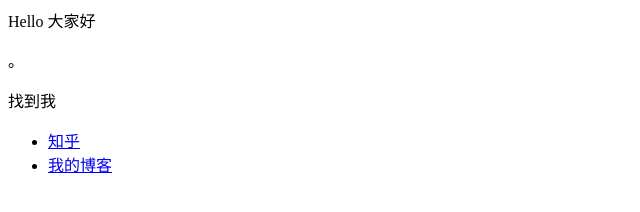
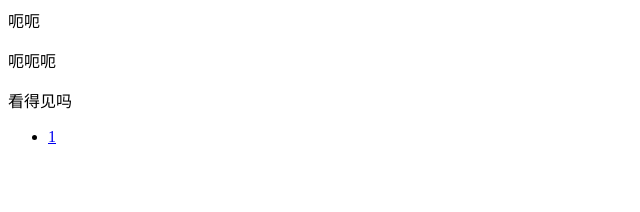
Before and after one commit to noslitee/noslitee.github.io, a plain HTML site: page index.html in a window 1280 px wide. Shown: the whole page, without its empty margins (0-640 px from the left). Drawn offline with Linux system fonts and the light colour scheme.

Commit message:
index.html

```diff
--- a/index.html
+++ b/index.html
@@ -1,8 +1,7 @@
-<p>Hello 大家好</p>
-<p>。 </p>
-<p>找到我</p>
+<p>呃呃</p>
+<p>呃呃呃</p>
+<p>看得见吗</p>
 
 <ul>
-  <li> <a href="https://www.bilibili.com">知乎</a> </li>
-  <li> <a href="http://www.zhihu.com">我的博客</a> </li>
+  <li> <a href="https://space.bilibili.com/25931159/">1</a> </li>
 </ul>
```
